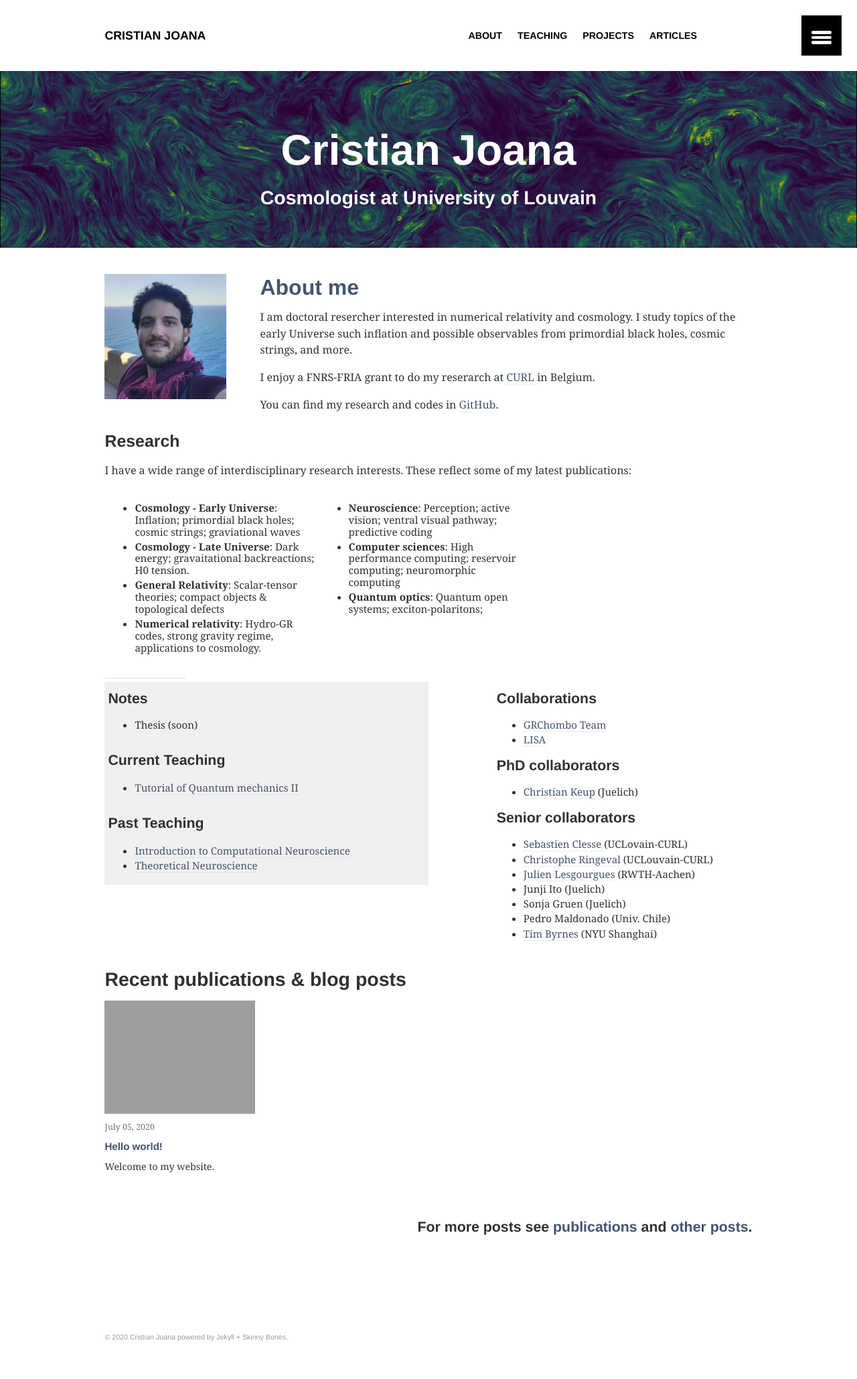
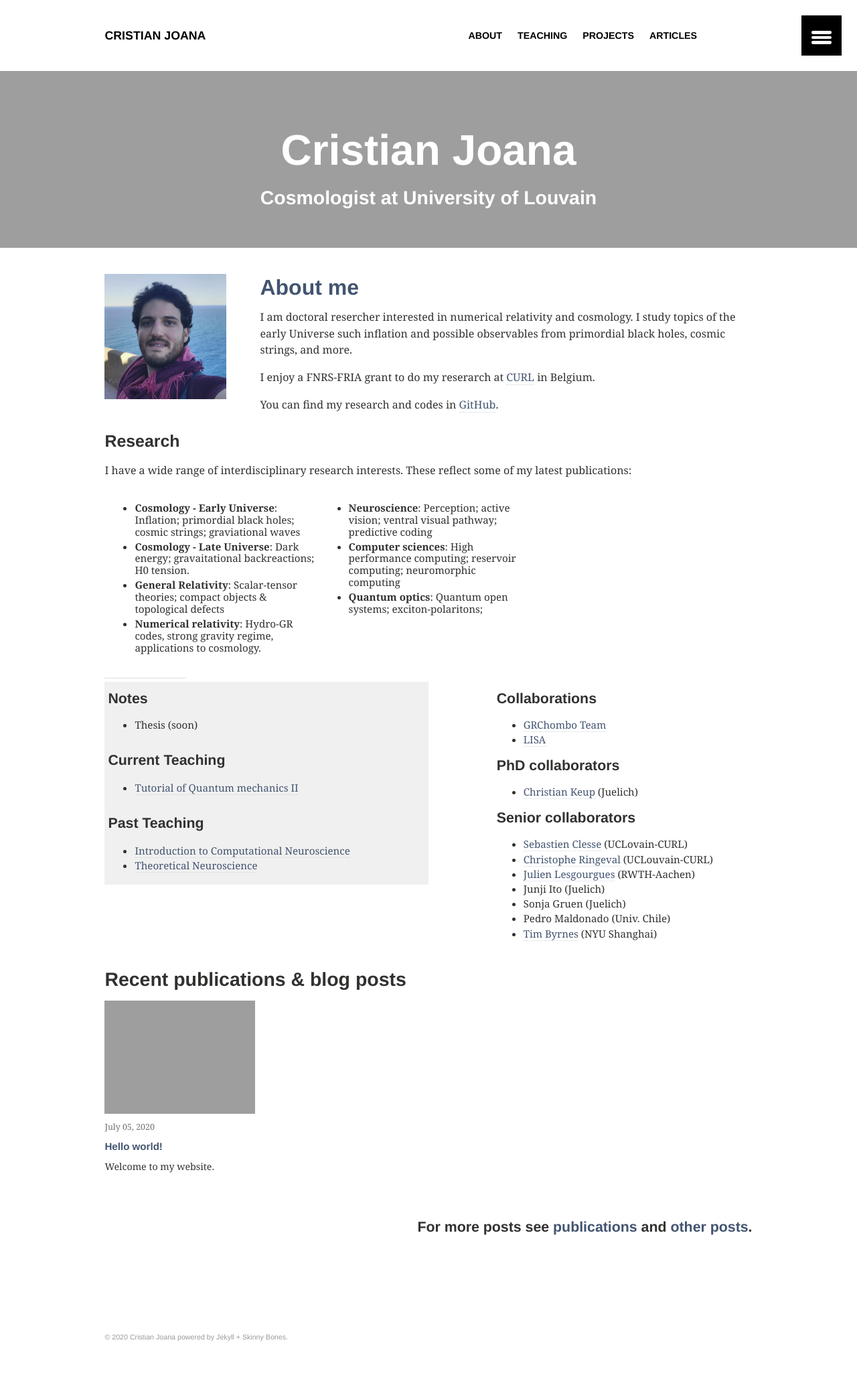
Before and after one commit to cjoana/cjoana.github.io, a Jekyll site: the page built from index.md, in a window 1280 px wide. Shown: the whole page at 67% size. Built offline with Jekyll 4.4.1, drawn with Linux system fonts in a browser that asks for light colours.

Commit message:
change bkg pic

```diff
--- a/index.md
+++ b/index.md
@@ -1,7 +1,7 @@
 ---
 layout: home
 image:
-  feature: turbulence.png
+  feature: Universe_lede1300.jpg
 permalink: /
 title: " "
 ---
```
Also changed, not shown: 6 other files.
